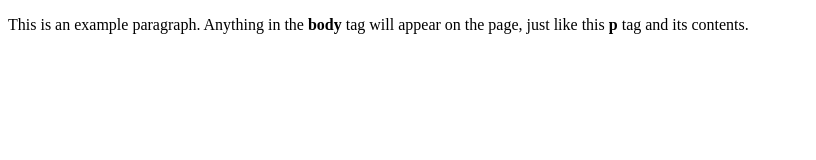
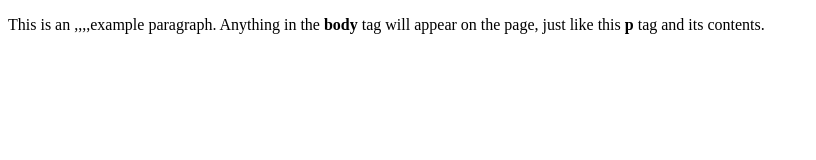
Before and after one commit to moashu/git-demo, a plain HTML site: page index.html in a window 1280 px wide. Shown: the whole page, without its empty margins (0-816 px from the left). Drawn offline with Linux system fonts and the light colour scheme.

Commit message:
A few changes more

```diff
--- a/index.html
+++ b/index.html
@@ -4,6 +4,6 @@
     <title>This is the title of the webpage!</title>
   </head>
   <body>
-    <p>This is an example paragraph. Anything in the <strong>body</strong> tag will appear on the page, just like this <strong>p</strong> tag and its contents.</p>
+    <p>This is an ,,,,example paragraph. Anything in the <strong>body</strong> tag will appear on the page, just like this <strong>p</strong> tag and its contents.</p>
   </body>
 </html>
```
Also changed, not shown: 1 other file.
